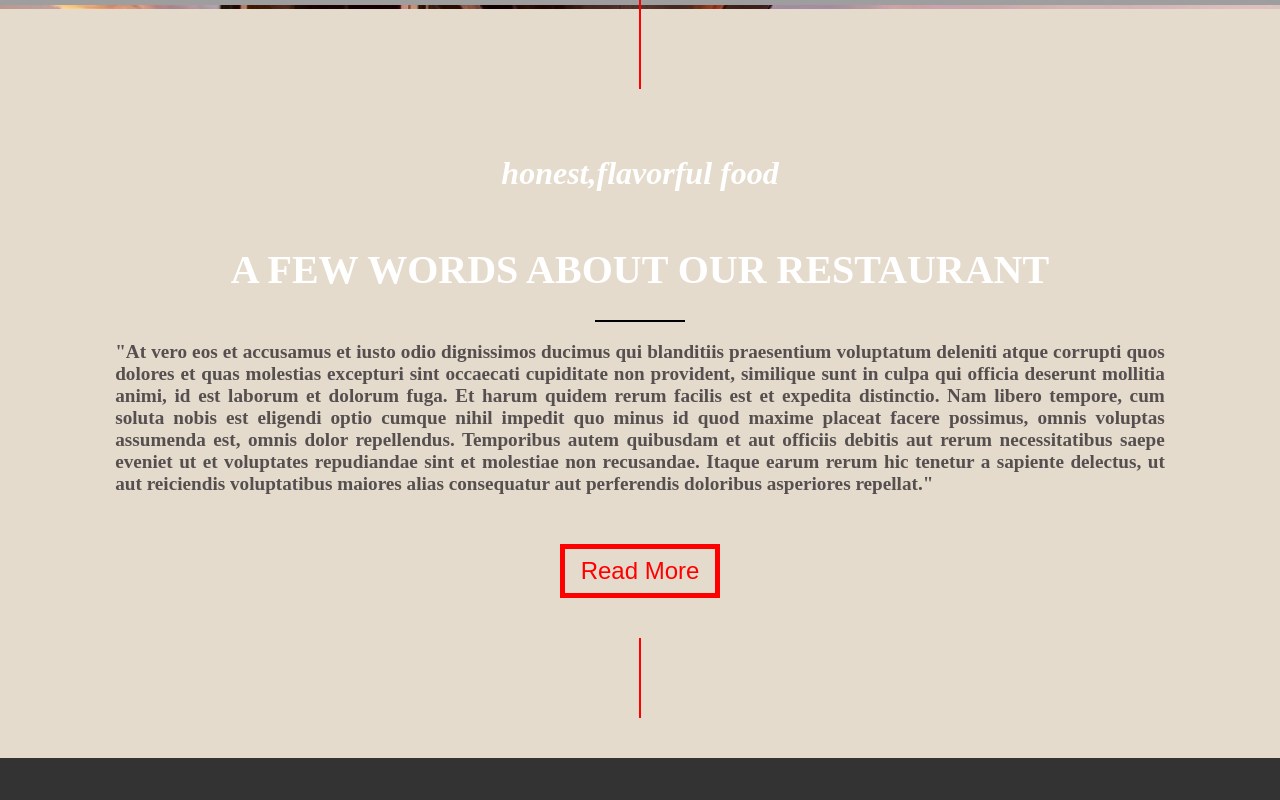
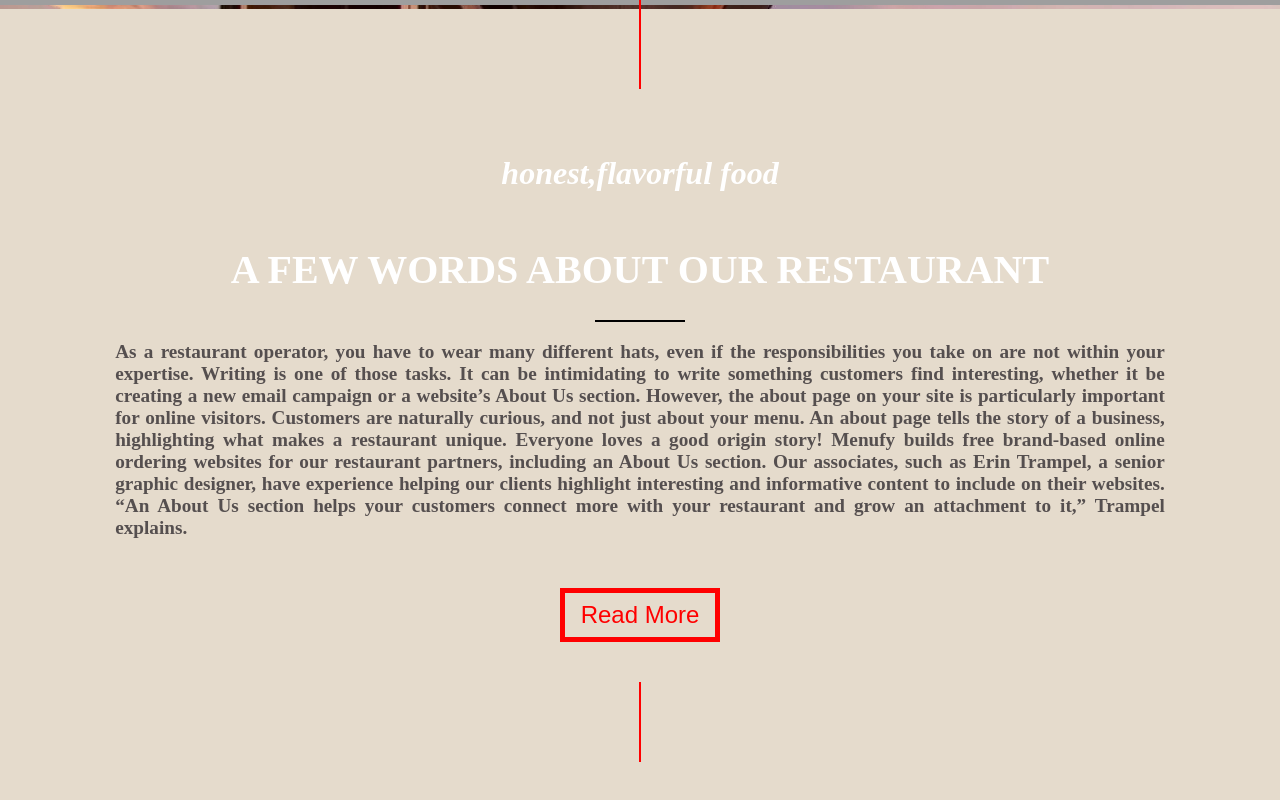
Before and after one commit to CoachEd03/VVCE-backend, a React (Create React App) app in the folder frontend/: page / in a window 1280 px wide. Shown: the part 1374-2174 px from the top of the page. Before the commit the page ends 2132 px from the top, so only its background shows below. Built offline with nearby package versions, Linux system fonts and the light colour scheme; grey boxes are pictures that could not be loaded.

Commit message:
about us page change

```diff
--- a/frontend/src/Dashboard.js
+++ b/frontend/src/Dashboard.js
@@ -24,19 +24,10 @@
         </h1>
         <div className="AboutContainer__blackline"></div>
         <p className="AboutContainer__paragraph">
-          "At vero eos et accusamus et iusto odio dignissimos ducimus qui
-          blanditiis praesentium voluptatum deleniti atque corrupti quos dolores
-          et quas molestias excepturi sint occaecati cupiditate non provident,
-          similique sunt in culpa qui officia deserunt mollitia animi, id est
-          laborum et dolorum fuga. Et harum quidem rerum facilis est et expedita
-          distinctio. Nam libero tempore, cum soluta nobis est eligendi optio
-          cumque nihil impedit quo minus id quod maxime placeat facere possimus,
-          omnis voluptas assumenda est, omnis dolor repellendus. Temporibus
-          autem quibusdam et aut officiis debitis aut rerum necessitatibus saepe
-          eveniet ut et voluptates repudiandae sint et molestiae non recusandae.
-          Itaque earum rerum hic tenetur a sapiente delectus, ut aut reiciendis
-          voluptatibus maiores alias consequatur aut perferendis doloribus
-          asperiores repellat."
+        As a restaurant operator, you have to wear many different hats, even if the responsibilities you take on are not within your expertise. Writing is one of those tasks. It can be intimidating to write something customers find interesting, whether it be creating a new email campaign or a website’s About Us section.
+However, the about page on your site is particularly important for online visitors. Customers are naturally curious, and not just about your menu. An about page tells the story of a business, highlighting what makes a restaurant unique. Everyone loves a good origin story!
+Menufy builds free brand-based online ordering websites for our restaurant partners, including an About Us section. Our associates, such as Erin Trampel, a senior graphic designer, have experience helping our clients highlight interesting and informative content to include on their websites.
+“An About Us section helps your customers connect more with your restaurant and grow an attachment to it,” Trampel explains.
         </p>
         <button className="AboutContainer__ReadMorebutton">Read More</button>
         <div className="AboutContainer__Redline"></div>
```
